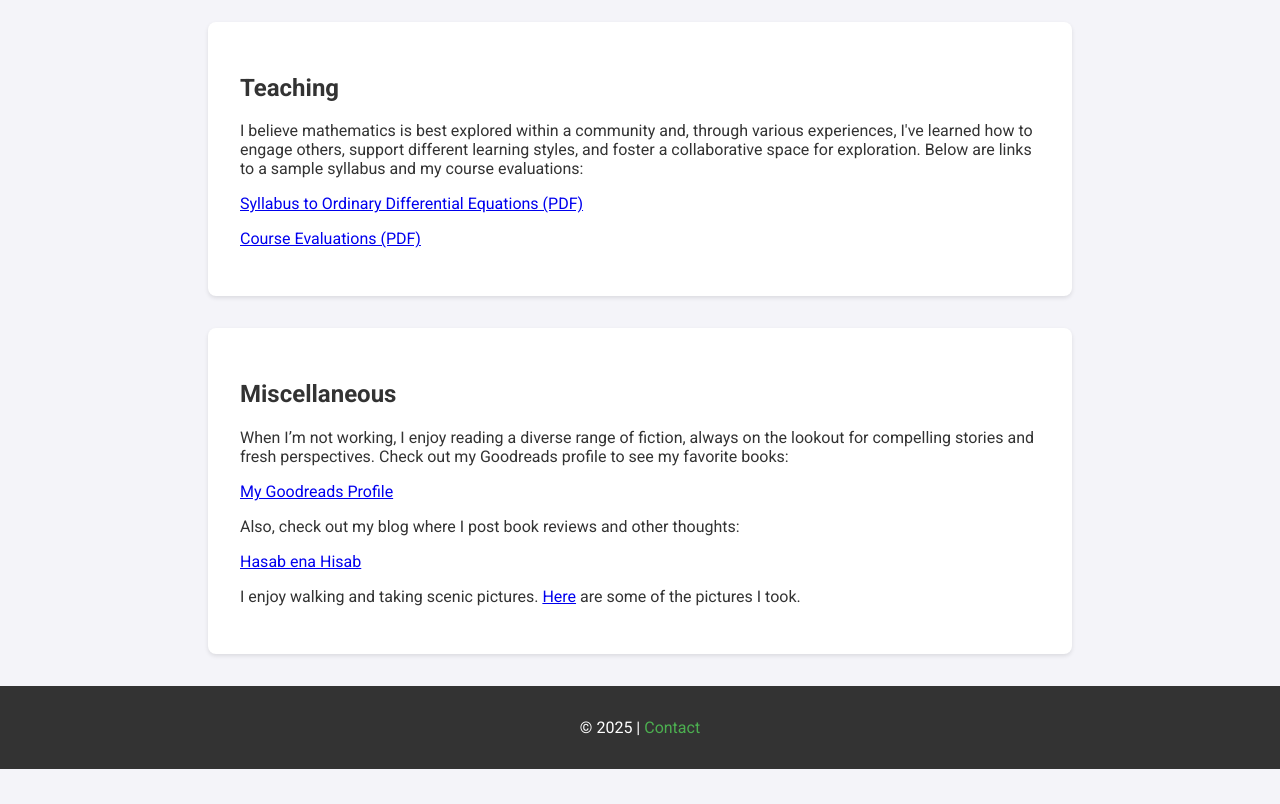
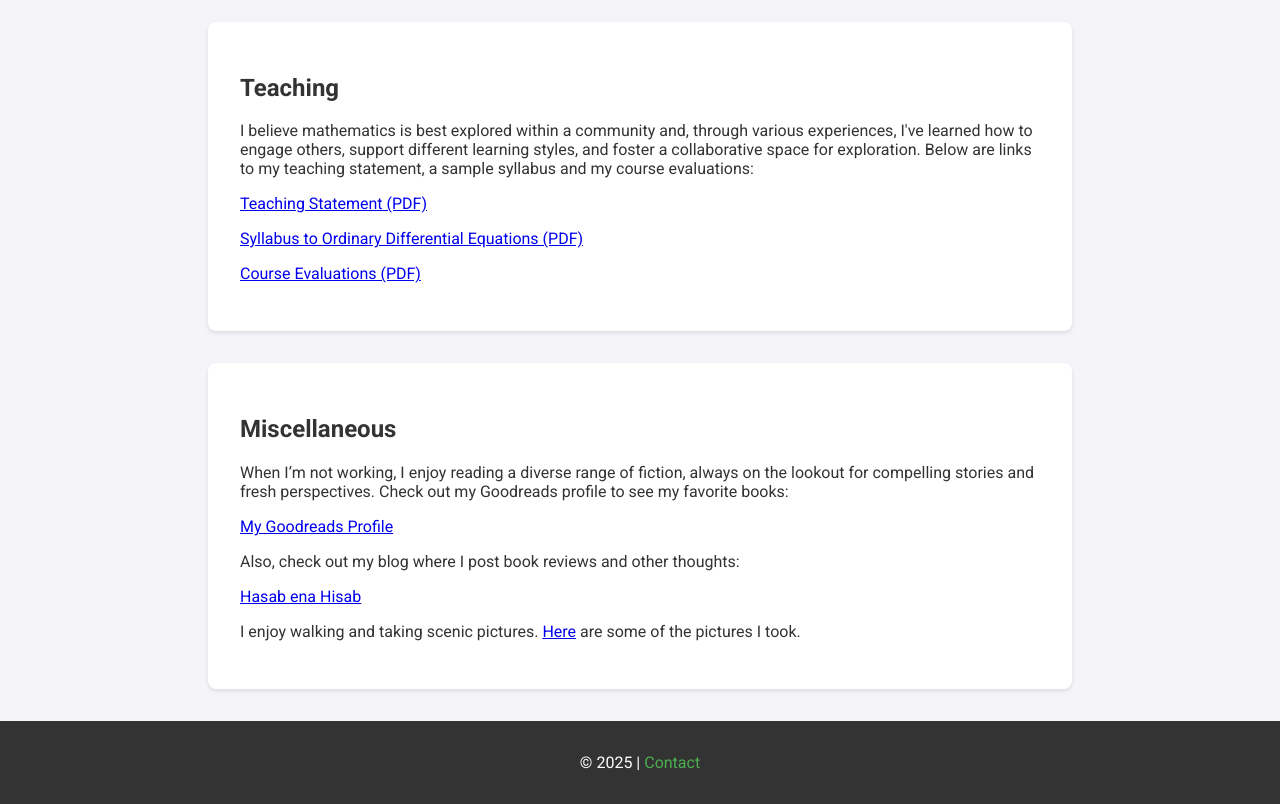
Before and after one commit to Yonatan55/yonatan55.github.io, a plain HTML site: page index.html in a window 1280 px wide. Shown: the part 900-1704 px from the top of the page. Before the commit the page ends 1669 px from the top, so only its background shows below. Drawn offline with Linux system fonts and the light colour scheme.

Commit message:
Add files via upload

```diff
--- a/index.html
+++ b/index.html
@@ -96,7 +96,8 @@ My current projects are:
 
     <section id="teaching">
         <h2>Teaching</h2>
-        <p>I believe mathematics is best explored within a community and, through various experiences, I've learned how to engage others, support different learning styles, and foster a collaborative space for exploration. Below are links to a sample syllabus and my course evaluations:</p>
+        <p>I believe mathematics is best explored within a community and, through various experiences, I've learned how to engage others, support different learning styles, and foster a collaborative space for exploration. Below are links to my teaching statement, a sample syllabus and my course evaluations:</p>
+ <p><a href="https://github.com/Yonatan55/yashenafi/raw/main/Teaching_Statement.pdf" target="_blank">Teaching Statement (PDF)</a>
  <p><a href="https://github.com/Yonatan55/yashenafi/raw/main/Syllabus_2051.pdf" target="_blank">Syllabus to Ordinary Differential Equations (PDF)</a>
  <p><a href="https://github.com/Yonatan55/yashenafi/raw/main/Course%20Evaluations_merged.pdf" target="_blank">Course Evaluations (PDF)</a></p>
 
```
